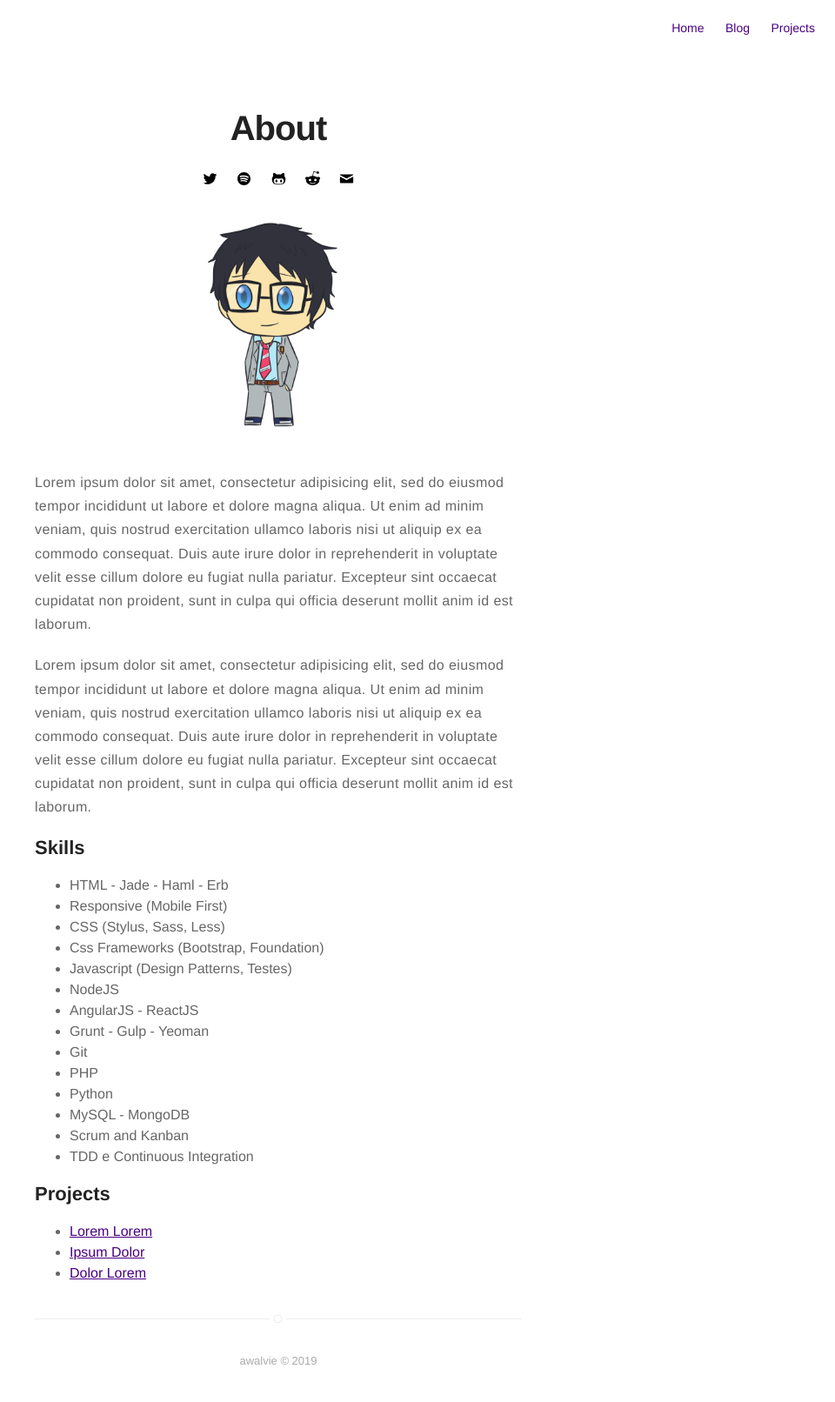
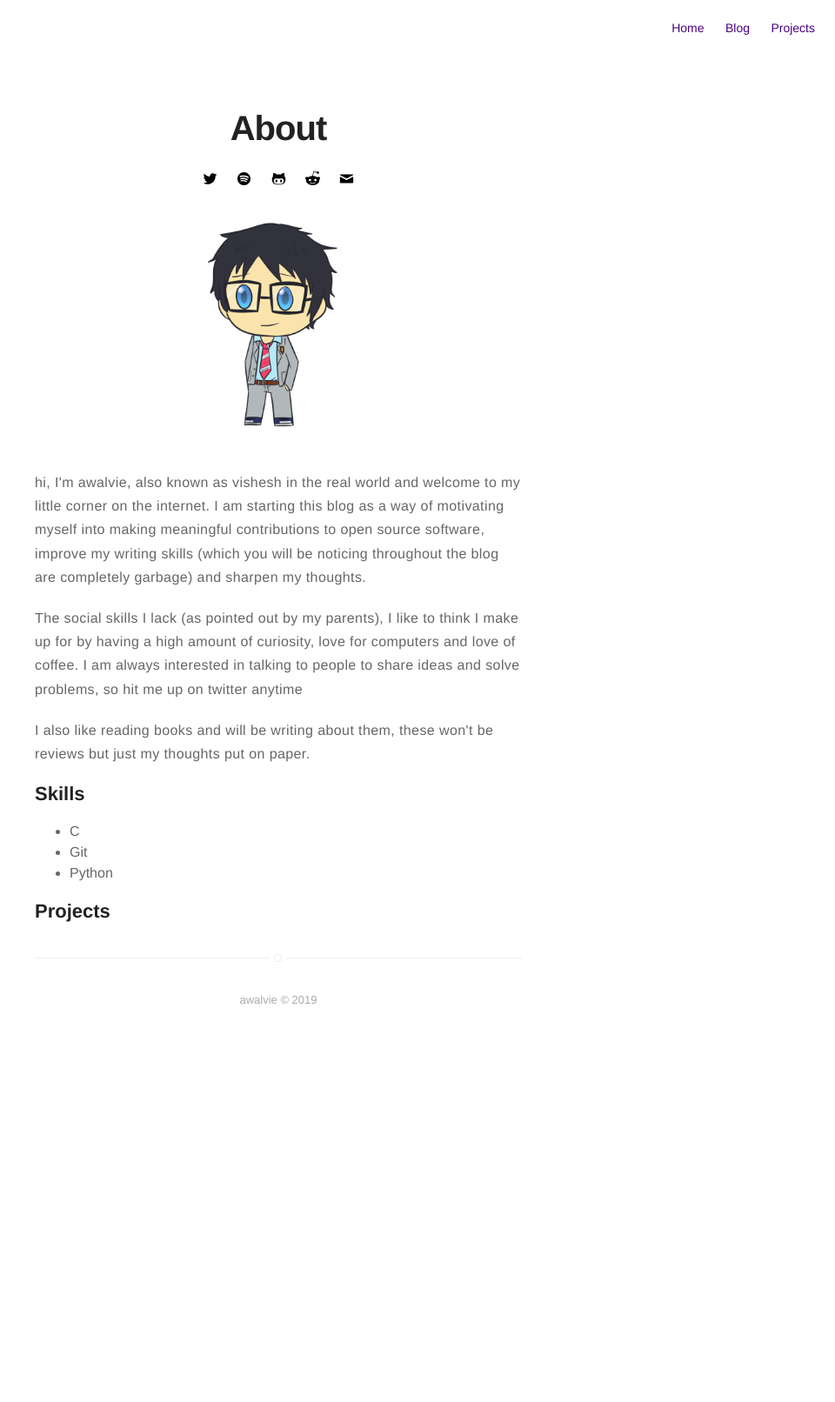
Before and after one commit to us241098/us241098.github.io, a Jekyll site: the page built from about.md, in a window 1280 px wide. Shown: the whole page at 87% size, without its empty margins (320-1280 px from the left). Built offline with Jekyll 4.4.1, drawn with Linux system fonts in a browser that asks for light colours; after the commit the page ends 1197 px from its top, so only the background shows below that.

Commit message:
Updated the about section

```diff
--- a/about.md
+++ b/about.md
@@ -4,43 +4,18 @@ layout: page
 ---
 ![Profile Image]({{ site.url }}/{{ site.picture }})
 
-<p>Lorem ipsum dolor sit amet, consectetur adipisicing elit, sed do eiusmod
-tempor incididunt ut labore et dolore magna aliqua. Ut enim ad minim veniam,
-quis nostrud exercitation ullamco laboris nisi ut aliquip ex ea commodo
-consequat. Duis aute irure dolor in reprehenderit in voluptate velit esse
-cillum dolore eu fugiat nulla pariatur. Excepteur sint occaecat cupidatat non
-proident, sunt in culpa qui officia deserunt mollit anim id est laborum.</p>
-
-<p>Lorem ipsum dolor sit amet, consectetur adipisicing elit, sed do eiusmod
-tempor incididunt ut labore et dolore magna aliqua. Ut enim ad minim veniam,
-quis nostrud exercitation ullamco laboris nisi ut aliquip ex ea commodo
-consequat. Duis aute irure dolor in reprehenderit in voluptate velit esse
-cillum dolore eu fugiat nulla pariatur. Excepteur sint occaecat cupidatat non
-proident, sunt in culpa qui officia deserunt mollit anim id est laborum.</p>
-
+<p> hi, I'm awalvie, also known as vishesh in the real world and welcome to my little corner on the internet. I am starting this blog as a way of motivating myself into making meaningful contributions to open source software, improve my writing skills (which you will be noticing throughout the blog are completely garbage) and sharpen my thoughts.</p>
+<p>The social skills I lack (as pointed out by my parents), I like to think I make up for by having a high amount of curiosity, love for computers and love of coffee. I am always interested in talking to people to share ideas and solve problems, so hit me up on twitter anytime </p>
+<p>I also like reading books and will be writing about them, these won't be reviews but just my thoughts put on paper.</p>
 <h2>Skills</h2>
 
 <ul class="skill-list">
-	<li>HTML - Jade - Haml - Erb</li>
-	<li>Responsive (Mobile First)</li>
-	<li>CSS (Stylus, Sass, Less)</li>
-	<li>Css Frameworks (Bootstrap, Foundation)</li>
-	<li>Javascript (Design Patterns, Testes)</li>
-	<li>NodeJS</li>
-	<li>AngularJS - ReactJS</li>
-	<li>Grunt - Gulp - Yeoman</li>
+	<li>C</li>
 	<li>Git</li>
-	<li>PHP</li>
 	<li>Python</li>
-	<li>MySQL - MongoDB</li>
-	<li>Scrum and Kanban</li>
-	<li>TDD e Continuous Integration</li>
 </ul>
 
 <h2>Projects</h2>
 
 <ul>
-	<li><a href="https://github.com/">Lorem Lorem</a></li>
-	<li><a href="https://github.com/">Ipsum Dolor</a></li>
-	<li><a href="https://github.com/">Dolor Lorem</a></li>
 </ul>
```
Also changed, not shown: 2 other files.
